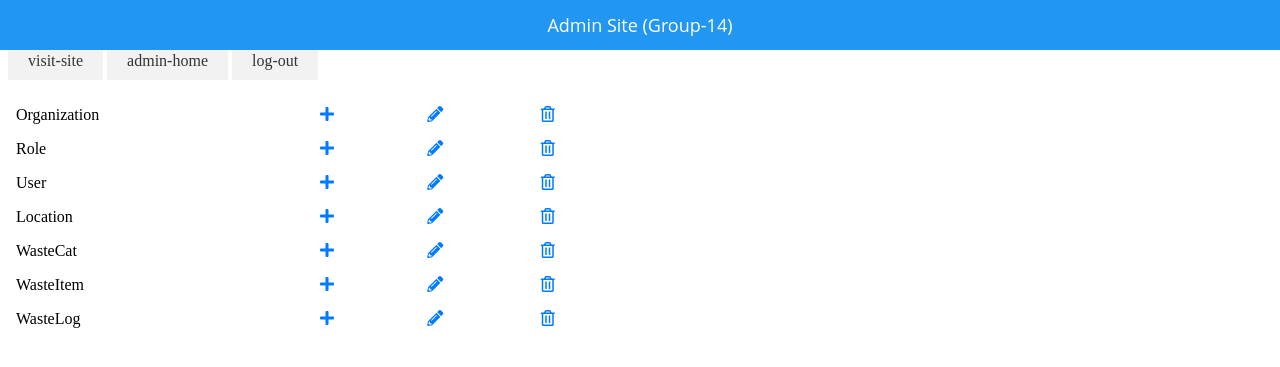
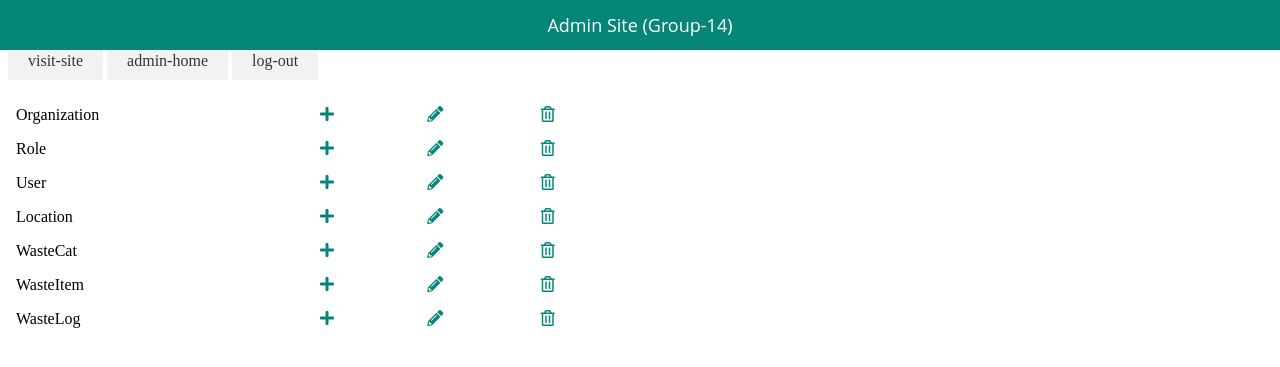
Before and after one commit to ysebastian-student-work-cdu/assessments-2-and-4-hit237-group-14, a Django app: page /admin-home/ in a window 1280 px wide. Shown: the top 367 px of the page. Run offline with Django 4.2, Linux system fonts and the light colour scheme.

Commit message:
updated icon colour

```diff
--- a/group14_proj_AT4/admin_g14/templates/admin_g14/header.html
+++ b/group14_proj_AT4/admin_g14/templates/admin_g14/header.html
@@ -63,7 +63,7 @@
         left: 0;
         width: 100%;
         height: 50px; /* Adjust this value as needed */
-        background-color: #2196F3; /* Set the desired color for the band */
+        background-color: rgb(5, 134, 121); /* Set the desired color for the band */
       }
 
       h1 {
@@ -89,6 +89,9 @@
       .list-view {
         font-family: "Roboto", sans-serif;
         cursor: pointer;
+      }
+      i {
+        color: rgb(5, 134, 121);
       }
 
 
```
